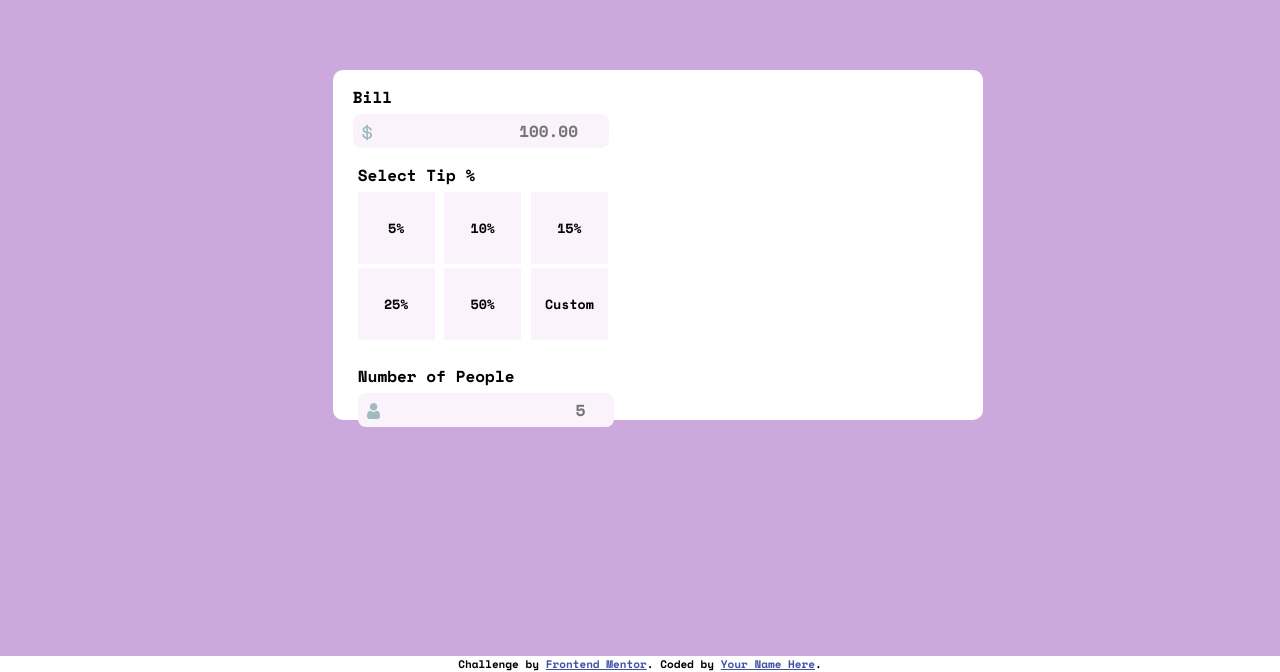
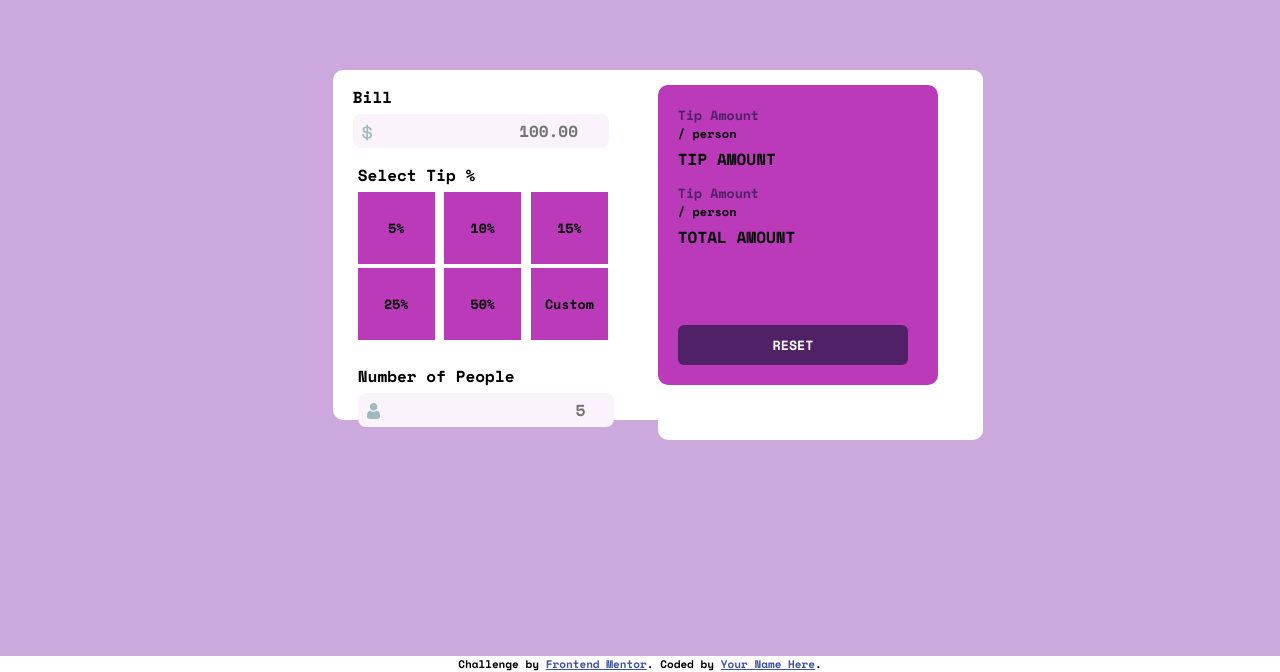
Before and after one commit to andressablima/tip-calculator, a plain HTML site: page index.html in a window 1280 px wide. Shown: the part 144-816 px from the top of the page. Drawn offline with nearby package versions, Linux system fonts and the light colour scheme.

Commit message:
estilização da parte direita da calculadora, onde futuramente aparecera os resultados

```diff
--- a/index.html
+++ b/index.html
@@ -36,10 +36,28 @@
           <p>Number of People</p>
           <input type="text" id="people" name="people" placeholder="5">
         </div>
-
       </div>
 
-      <div class="results">
+      <div class="results-cont">
+        <div class="results">
+          <div class="tip-content">
+            <h5 class="title-tip-amount">Tip Amount</h5>
+            <p>/ person</p>
+            <div class="tip-amount">
+              <h4>TIP AMOUNT</h4>
+            </div>
+          </div>
+          <div class="total-content">
+            <h5 class="title-total-amount">Tip Amount</h5>
+            <p>/ person</p>
+            <div class="total-amount">
+              <h4>TOTAL AMOUNT</h4>
+            </div>
+
+          </div>
+          <button> RESET </button>
+
+        </div>
 
       </div>
     </div>
@@ -48,11 +66,6 @@
 <!--
 
 
-  Tip Amount
-  / person
-
-  Total
-  / person
 
   Reset
 -->
--- a/styles/styles.css
+++ b/styles/styles.css
@@ -15,6 +15,7 @@ header{
     display: flex;
     justify-content: center;
 }
+/* LEFT SIDE */
 .calc-cont{
     background-color: #fff;
     width: 650px;
@@ -53,12 +54,17 @@ input[id="bill"]{
 
 input[id="tip-btn"]{
     border: none;
-    background-color: #faf3fb;
+    background-color: #ba3aba;
     display: inline-block;
     width: 6vw;
     height: 9vh;
     margin-bottom: 4px;
     cursor: pointer;
+}
+
+input[id="tip-btn"]:hover{
+    background-color: #512168;
+    color: #fff;
 }
 
 input[id="people"]{
@@ -88,14 +94,58 @@ p{
     background-position: 9px 10px;
 }
 
+input:focus{
+    outline: none;
+    border:2px solid #ba3aba;
+}
+/* RIGHT SIDE */
+.results-cont{
+    background-color: #fff;
+    border-radius: 10px;
+}
+
+.results{
+    margin-top: 15px;
+    background-color: #ba3aba;
+    width: 280px;
+    height: 300px;
+    border-radius: 10px;
+    padding: 20px 20px;
+    display: flex;
+    flex-direction: column;
+    justify-content: center;
+}
+
+.results p{
+    font-size: 12px;
+}
+h5{
+    color: #512168;
+}
+.total-content, .tip-content{
+    margin-bottom: 12px;
+}
+
+button{
+    margin-top: 8vh;
+    width: 18vw;
+    height: 6vh;
+    background-color: #512168;
+    border: none;
+    border-radius: 6px;
+    color: #fff;
+    cursor: pointer;
+}
+button:hover{
+    background-color: #CCA9DD;
+}
 
 
 
-
-
-
-
-
-
-.attribution { font-size: 11px; text-align: center; }
-.attribution a { color: hsl(228, 45%, 44%); }
+/* FOOTER */
+.attribution {
+    font-size: 11px; text-align: center;
+}
+.attribution a {
+    color: hsl(228, 45%, 44%);
+}
```
